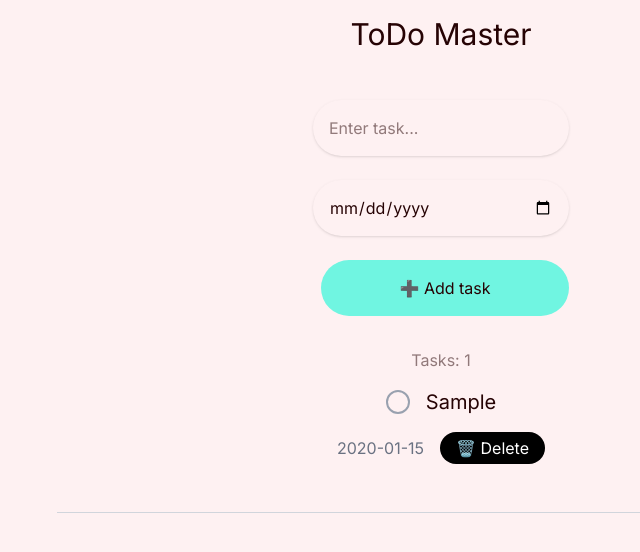
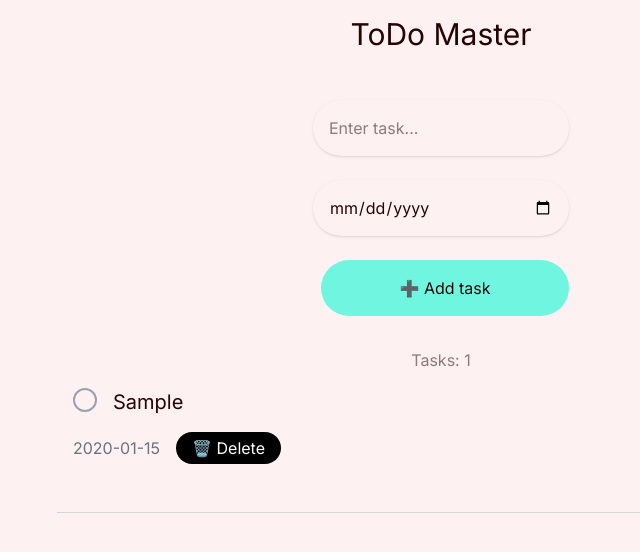
Before and after one commit to jonte265/todo-list-react, a React (Vite) app: page / in a window 1280 px wide. Both pictures are taken after typing "Sample", "2020-01-15" into the empty fields and a click on the button "➕ Add task". Shown: the top 552 px of the page, without its empty margins (199-839 px from the left). Built offline with nearby package versions, Linux system fonts and the light colour scheme.

Commit message:
align tasks left for constistency

```diff
--- a/index.html
+++ b/index.html
@@ -4,6 +4,10 @@
     <meta charset="UTF-8" />
     <link rel="icon" type="image/svg+xml" href="/favicon.ico" />
     <meta name="viewport" content="width=device-width, initial-scale=1.0" />
+    <link
+      href="https://fonts.googleapis.com/icon?family=Material+Icons"
+      rel="stylesheet"
+    />
     <title>ToDo Master | ToDo List App</title>
   </head>
   <body>
--- a/src/components/TodoList.tsx
+++ b/src/components/TodoList.tsx
@@ -13,15 +13,15 @@ type TodoListProps = {
 function TodoList({ tasks, deleteTask, completeTask }: TodoListProps) {
   return (
     <div className='flex flex-col justify-center items-center max-w-3xl m-auto'>
-      {/* {Render task NOT done:} */}
+      {/* Render tasks that are NOT done */}
       {tasks
         .filter((task) => !task.done)
         .map((task) => (
           <div
             key={task.id}
-            className='flex flex-col gap-4 justify-center items-center p-4 '
+            className='flex flex-col gap-4 justify-center items-start p-4 w-full'
           >
-            <div className='flex justify-center items-center gap-4  '>
+            <div className='flex items-start gap-4 w-full'>
               <label className='relative flex items-center cursor-pointer'>
                 <input
                   type='checkbox'
@@ -32,9 +32,11 @@ function TodoList({ tasks, deleteTask, completeTask }: TodoListProps) {
                 <div className='w-6 h-6 border-2 border-gray-400 rounded-full flex items-center justify-center peer-checked:bg-secondary peer-checked:border-gray-400 transition duration-200'></div>
               </label>
 
-              <h2 className='text-xl break-all w-full'>{task.todo}</h2>
+              <h2 className='text-xl break-all text-left w-full'>
+                {task.todo}
+              </h2>
             </div>
-            <div className='flex justify-center items-center gap-4'>
+            <div className='flex items-center gap-4'>
               <p className='text-gray-500'>{task.date}</p>
               <button
                 onClick={() => deleteTask(task.id)}
@@ -53,15 +55,15 @@ function TodoList({ tasks, deleteTask, completeTask }: TodoListProps) {
         ) : null}
       </p>
 
-      {/* {Render task done:} */}
+      {/* Render tasks that are done */}
       {tasks
         .filter((task) => task.done)
         .map((task) => (
           <div
             key={task.id}
-            className='flex flex-col gap-4 justify-center items-center p-4 '
+            className='flex flex-col gap-4 justify-center items-start p-4 w-full'
           >
-            <div className='flex justify-center items-center gap-4 '>
+            <div className='flex items-start gap-4 w-full'>
               <label className='relative flex items-center cursor-pointer'>
                 <input
                   type='checkbox'
@@ -72,17 +74,17 @@ function TodoList({ tasks, deleteTask, completeTask }: TodoListProps) {
                 <div className='w-6 h-6 border-2 border-gray-400 rounded-full flex items-center justify-center peer-checked:bg-secondary peer-checked:border-gray-400 transition duration-200'></div>
               </label>
 
-              <h2 className='text-xl line-through text-gray-500 break-all w-full'>
+              <h2 className='text-xl line-through text-gray-500 break-all text-left w-full'>
                 {task.todo}
               </h2>
             </div>
-            <div className='flex justify-center items-center gap-4'>
+            <div className='flex items-center gap-4'>
               <p className='text-gray-500'>{task.date}</p>
               <button
                 onClick={() => deleteTask(task.id)}
                 className='bg-black text-white py-1 px-4 rounded-3xl cursor-pointer'
               >
-                🗑️ Delete
+                <span className='material-icons'>delete</span> 🗑️ Delete
               </button>
             </div>
           </div>
@@ -90,4 +92,5 @@ function TodoList({ tasks, deleteTask, completeTask }: TodoListProps) {
     </div>
   );
 }
+
 export default TodoList;
```
